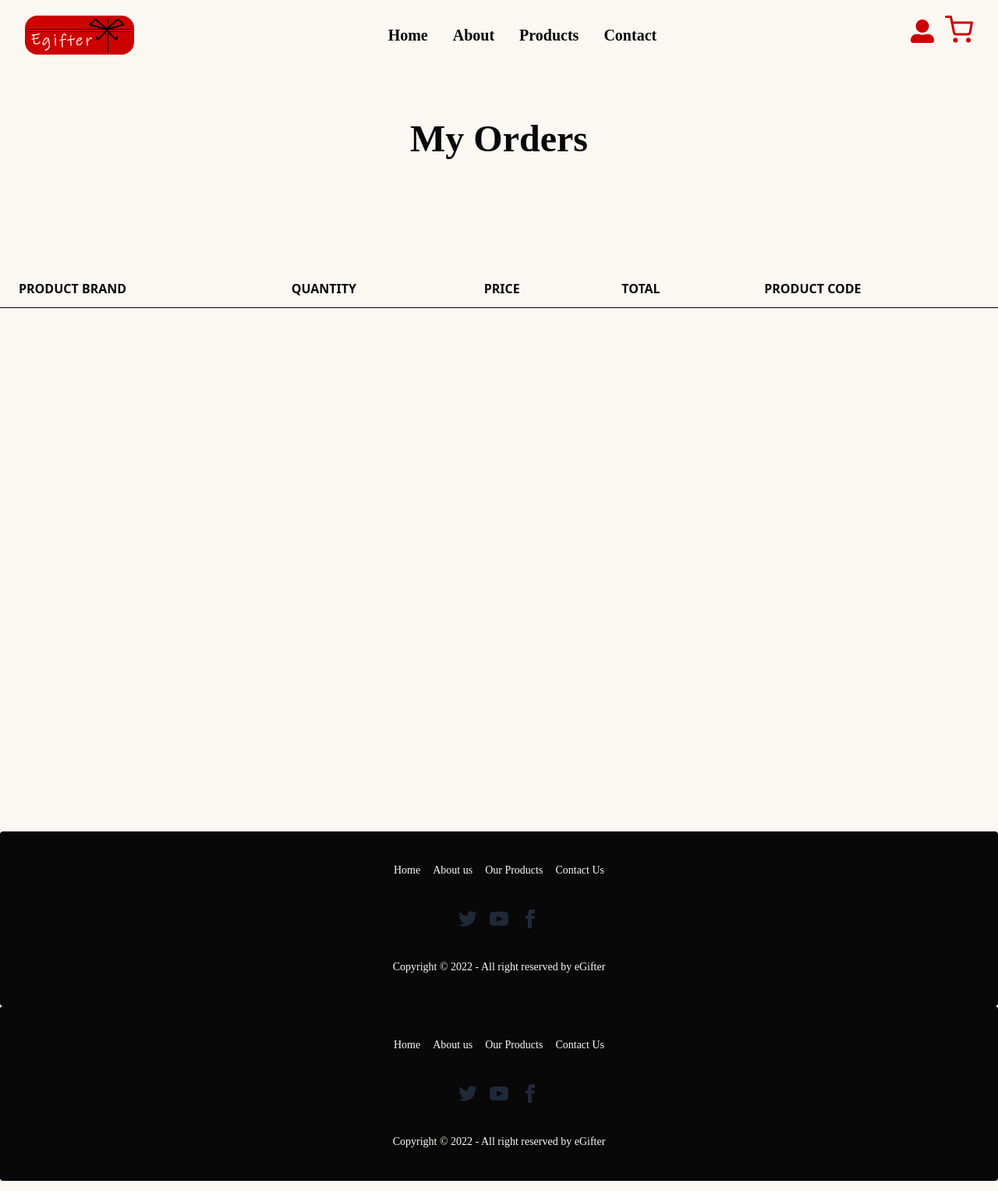
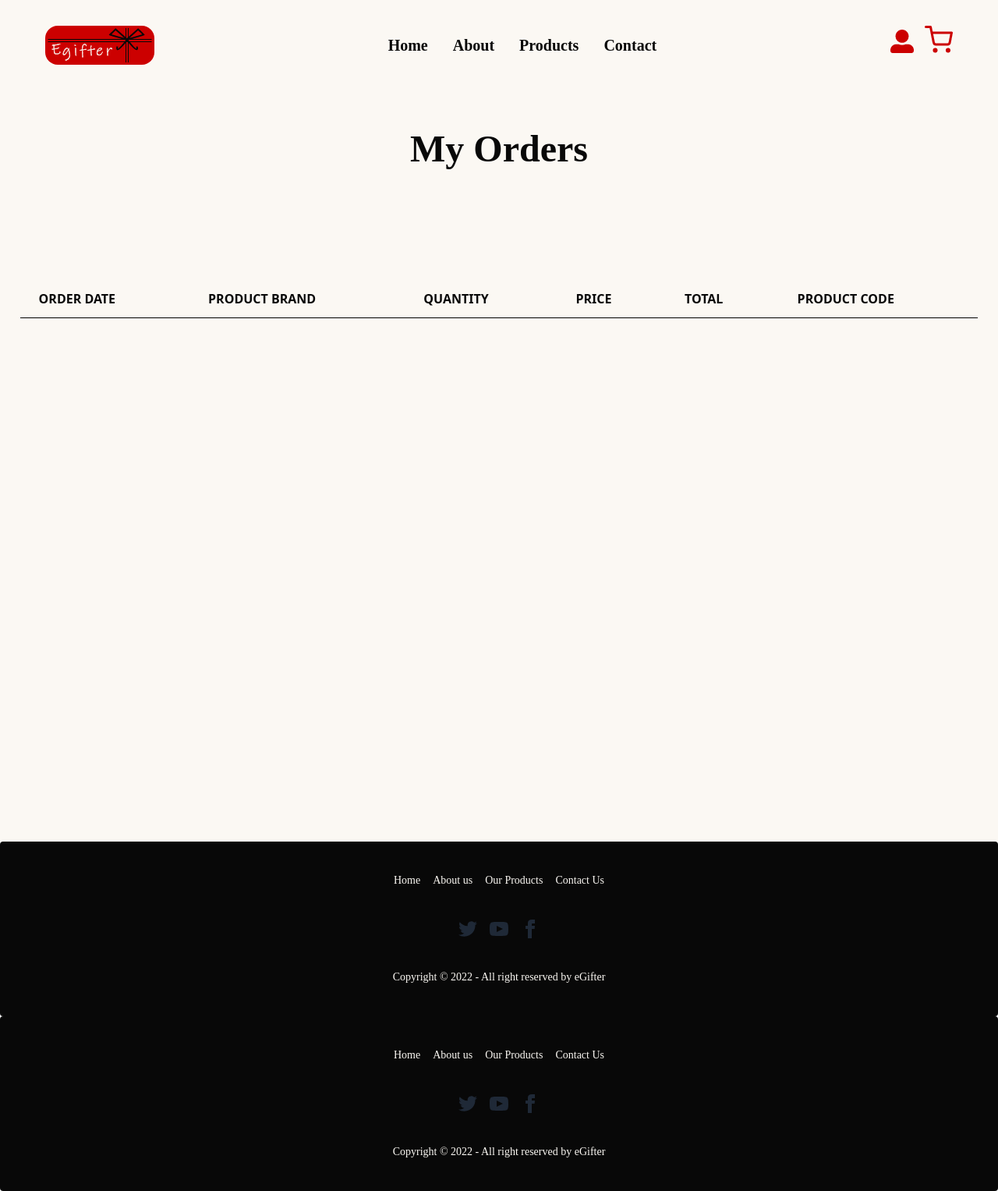
Before and after one commit to Fahdroussafi/e_Gifter, a PHP site: the page made by views/userorders.php in a window 1280 px wide. Shown: the whole page at 78% size. Run offline with PHP 8.4, Linux system fonts and the light colour scheme; the template is opened without the code that fills it, so the values that code supplies are empty; style sheets or scripts are compiled from the project's sources; some libraries are stand-ins or nearby versions.

Commit message:
front-end

```diff
--- a/views/includes/navbar.php
+++ b/views/includes/navbar.php
@@ -1,8 +1,10 @@
 <div class='w-full'>
     <nav class="px-2 sm:px-4 py-2.5">
         <div class="flex justify-between flex-wrap">
-            <div class=" sm:px-4 py-2.5"><img src="<?php echo BASE_URL; ?>./public/img/logo.png" alt="logo">
-                <a href="<?php echo BASE_URL; ?>"></a>
+            <div class=" sm:px-4 py-2.5">
+                <a  href="<?php echo BASE_URL;?>">
+                    <img src="./public/img/logo.png" alt="logo">
+                </a>
             </div>
 
             <ul class="lg:w-8/12 flex font-sans font-bold text-xl items-center text-[#FBF8F3] justify-center space-x-8 flex-wrap list-none">
--- a/views/likes.php
+++ b/views/likes.php
@@ -11,7 +11,7 @@ if (isset($_POST["remove"])) {
 <title>Wishlist</title>
 <style>
     .mainabout {
-        --tw-bg-opacity: 1;
+        padding: 1vw 2vw 0 2vw;
         --tw-bg-opacity: 1;
         background-color: rgb(251 248 243 / var(--tw-bg-opacity));
     }
--- a/views/userorders.php
+++ b/views/userorders.php
@@ -6,12 +6,10 @@ $orders = $data->getUserOrders();
 <title>Orders</title>
 <style>
     .mainabout {
-        --tw-bg-opacity: 1;
+        padding: 1vw 2vw 0 2vw;
         --tw-bg-opacity: 1;
         background-color: rgb(251 248 243 / var(--tw-bg-opacity));
     }
-
-
 
     li {
         color: #080808;
@@ -27,6 +25,9 @@ $orders = $data->getUserOrders();
             <thead class="text-base text-[#080808] uppercase">
 
                 <tr class="border-b border-black ">
+                    <th scope="col" class="px-6 py-3">
+                        Order Date
+                    </th>
                     <th scope="col" class="px-6 py-3">
                         Product Brand
                     </th>
@@ -49,6 +50,9 @@ $orders = $data->getUserOrders();
             <tbody>
                 <?php foreach ($orders as $order) : ?>
                     <tr class="border-b border-black  rounded ">
+                    <th scope="row" class="px-6 py-4 font-medium text-[#080808] whitespace-nowrap text-base sm-text-sm font-proza ">
+                            <?= $order->done_at ?>
+                        </th>
                         <th scope="row" class="px-6 py-4 font-medium text-[#080808] whitespace-nowrap text-base sm-text-sm font-proza ">
                             <?= $order->product ?>
                         </th>
```
